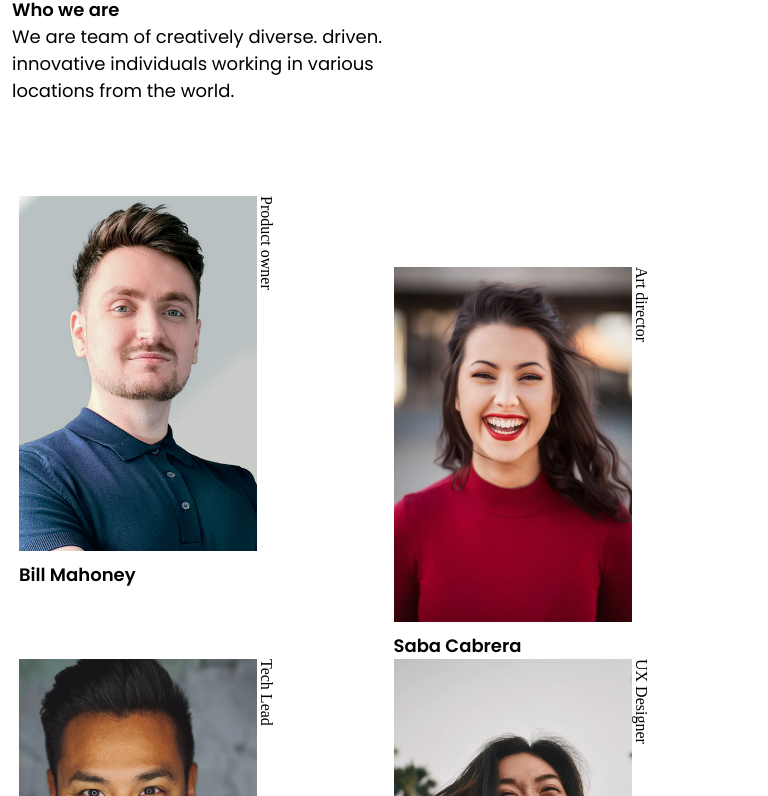
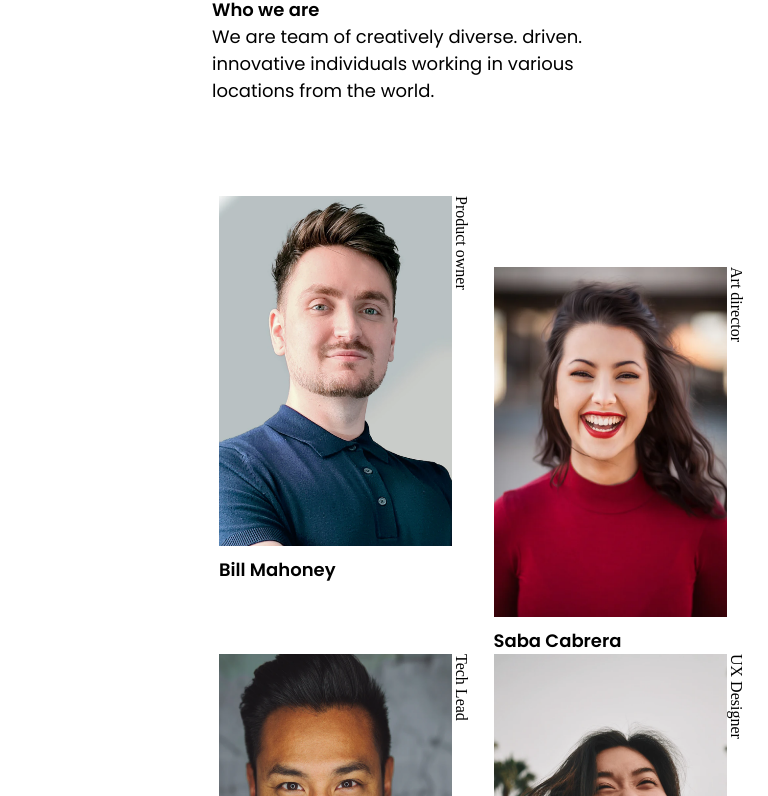
Before and after one commit to ozlemxates/Team-Page-Challange-Devchallenges, a plain HTML site: page index.html in a window 768 px wide. Shown: the part 122-918 px from the top of the page. Drawn offline with Linux system fonts and the light colour scheme.

Commit message:
Added margin for range 768-993 in media querie

```diff
--- a/style.css
+++ b/style.css
@@ -69,8 +69,8 @@ header p {
 }
 
 img {
-    width: 238px;
-    height: 355px;
+    width: 233px;
+    height: 350px;
 }
 
 picture {
@@ -131,6 +131,12 @@ footer {
 
 footer span {
     font-weight: 700;
+}
+
+@media screen and (min-width:768px) and (max-width: 993px) {
+    body {
+        margin-left: 200px;
+    }
 }
 
 @media only screen and (max-width:768px) {
```
